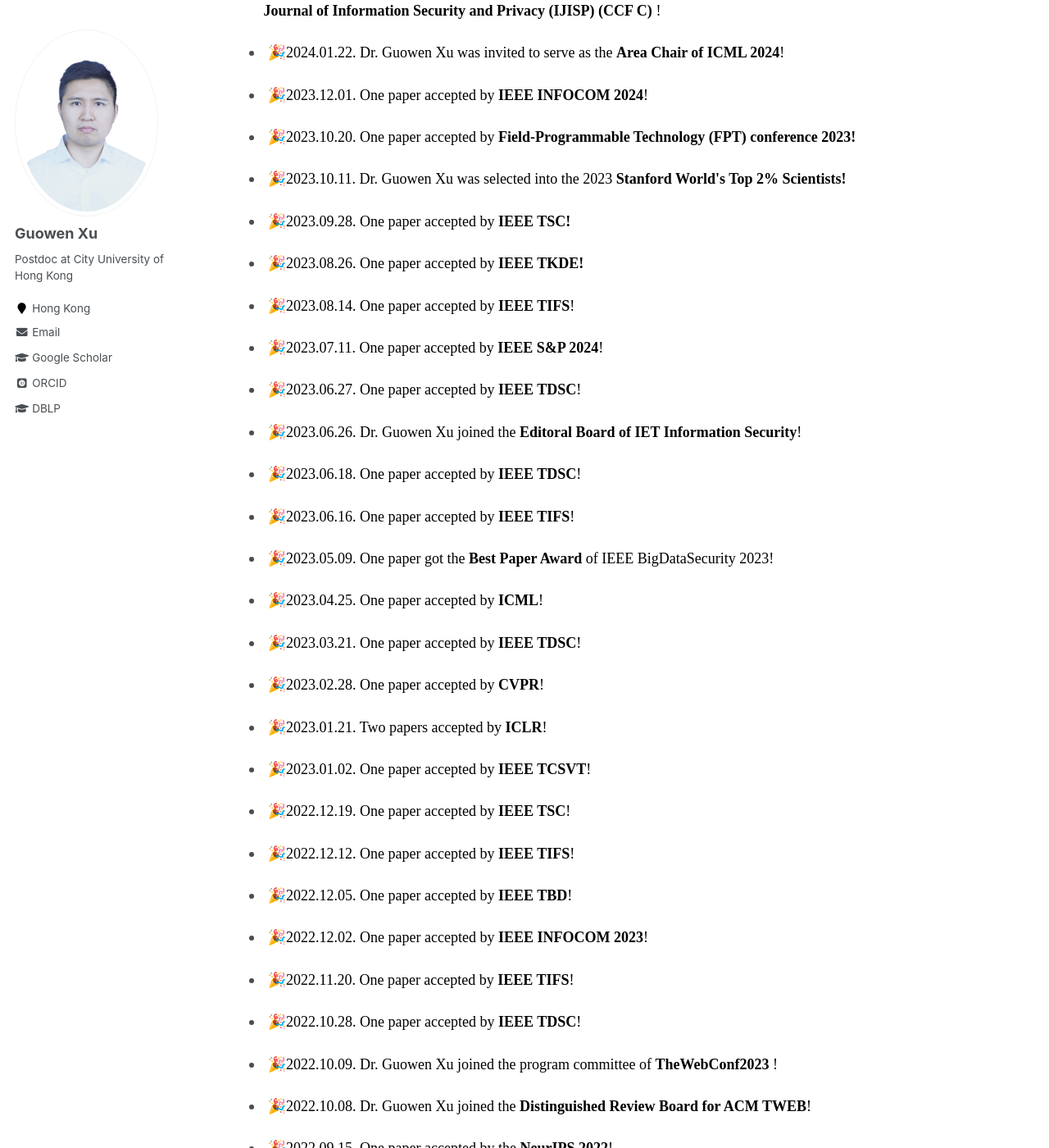
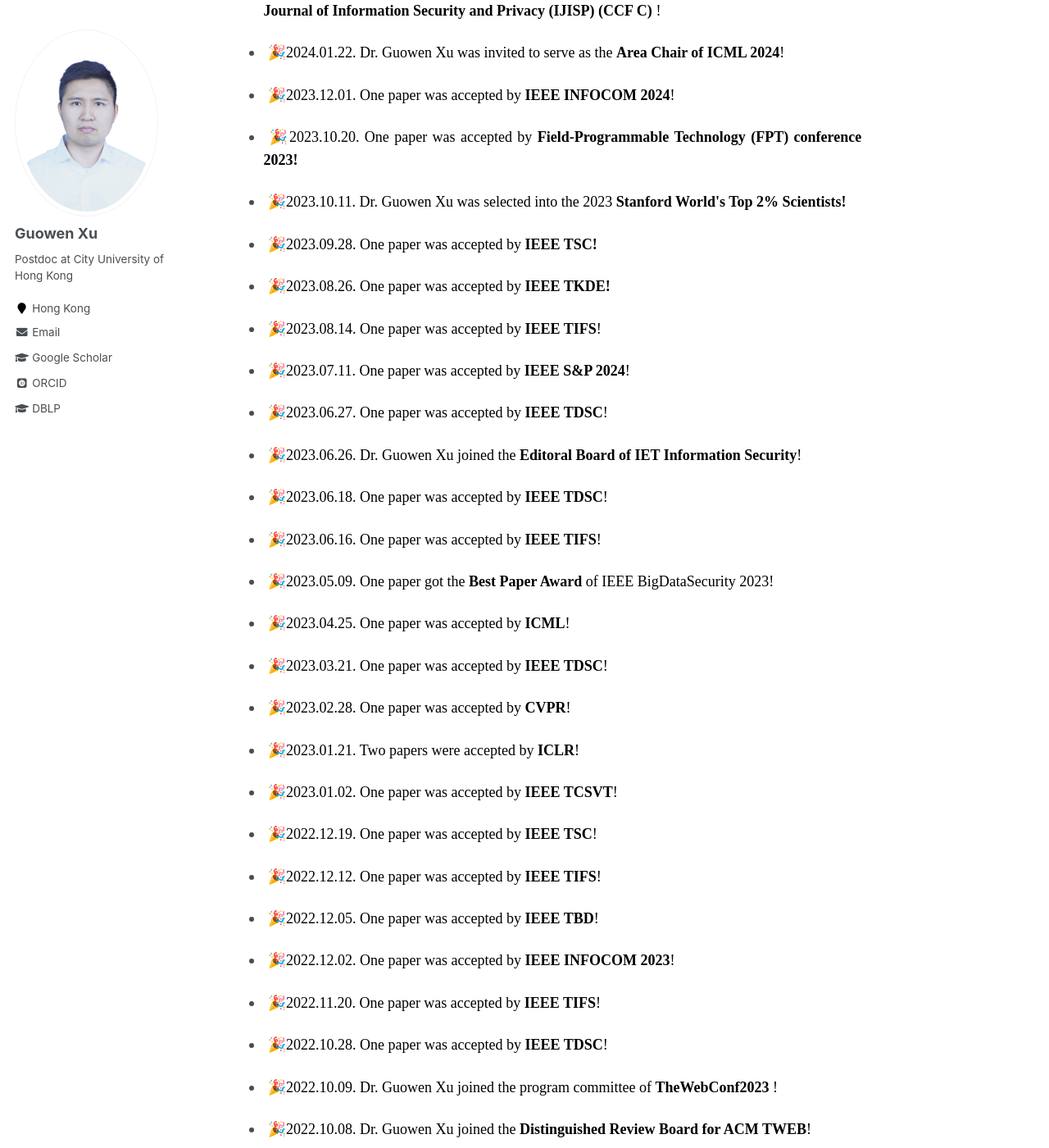
Before and after one commit to Guowen-xu/guowen-xu.github.io, a Jekyll site: the page built from _pages/about.md, in a window 1280 px wide and 1400 px high, scrolled down 1138 px. Shown: the whole window at 82% size. Built offline with Jekyll 4.4.1, drawn with Linux system fonts in a browser that asks for light colours; some web fonts are replaced; some of the changed text lies outside the part shown.

Commit message:
Update about.md

```diff
--- a/_pages/about.md
+++ b/_pages/about.md
@@ -15,50 +15,50 @@ redirect_from:
 
   🔥 What's News
 ======
--    <p align="justify">&nbsp;🎉<font face="Times New Roman" color=black size=4>2024.04.02. Two papers  accepted by  <b>IEEE  TDSC</b>!</font></p>
--    <p align="justify">&nbsp;🎉<font face="Times New Roman" color=black size=4>2024.03.25. One paper accepted by <b>IEEE TIFS</b>!</font></p>
--    <p align="justify">&nbsp;🎉<font face="Times New Roman" color=black size=4>2024.03.21.  One paper accepted by  <b>the 54th Annual IEEE/IFIP International Conference on Dependable Systems and Networks (DSN 2024)</b>!</font></p>
+-    <p align="justify">&nbsp;🎉<font face="Times New Roman" color=black size=4>2024.04.02. Two papers were accepted by  <b>IEEE  TDSC</b>!</font></p>
+-    <p align="justify">&nbsp;🎉<font face="Times New Roman" color=black size=4>2024.03.25. One paperwas  accepted by <b>IEEE TIFS</b>!</font></p>
+-    <p align="justify">&nbsp;🎉<font face="Times New Roman" color=black size=4>2024.03.21.  One paper was accepted by  <b>the 54th Annual IEEE/IFIP International Conference on Dependable Systems and Networks (DSN 2024)</b>!</font></p>
 -   <p align="justify">&nbsp;🎉<font face="Times New Roman" color=black size=4>2024.03.07.  Dr. Guowen Xu was invited to serve as the  <b>Associate Editor of IEEE Transactions on Network and Service Management</b>!</font></p>
 - <p align="justify">&nbsp;🎉<font face="Times New Roman" color=black size=4>2024.03.06. Dr. Guowen Xu was invited to join the  <b> IEEE RAS Young Reviewers Program</b> as a Senior Reviewer!</font></p>
--   <p align="justify">&nbsp;🎉<font face="Times New Roman" color=black size=4>2024.02.24. One paper accepted by  <b>IEEE Transactions on Mobile Computing (TMC) </b>!</font></p>
+-   <p align="justify">&nbsp;🎉<font face="Times New Roman" color=black size=4>2024.02.24. One paper was accepted by  <b>IEEE Transactions on Mobile Computing (TMC) </b>!</font></p>
 -  <p align="justify">&nbsp;🎉<font face="Times New Roman" color=black size=4>2024.02.08. Dr. Guowen Xu was invited to serve as the  <b>program committee  member of the 40th Annual Computer Security Applications Conference (ACSAC 2024)</b>!</font></p>
 -  <p align="justify">&nbsp;🎉<font face="Times New Roman" color=black size=4>2024.02.02. Dr. Guowen Xu was invited to serve as the  <b> Consulting Associate Editor of IEEE Open Journal of Signal Processing </b>!</font></p>
--  <p align="justify">&nbsp;🎉<font face="Times New Roman" color=black size=4>2024.01.29. One paper accepted by  <b>International Conference on Robotics and Automation (ICRA 2024) </b>!</font></p>
+-  <p align="justify">&nbsp;🎉<font face="Times New Roman" color=black size=4>2024.01.29. One paper was accepted by  <b>International Conference on Robotics and Automation (ICRA 2024) </b>!</font></p>
 -  <p align="justify">&nbsp;🎉<font face="Times New Roman" color=black size=4>2024.01.27.  Dr. Guowen Xu was invited to serve as the  <b>Associate Editor of International Journal of Information Security and Privacy (IJISP) (CCF C) </b>!</font></p>
 - <p align="justify">&nbsp;🎉<font face="Times New Roman" color=black size=4>2024.01.22. Dr. Guowen Xu was invited to serve as the  <b>Area Chair of ICML 2024</b>!</font></p>
-- <p align="justify">&nbsp;🎉<font face="Times New Roman" color=black size=4>2023.12.01. One paper accepted by  <b>IEEE  INFOCOM 2024</b>!</font></p>
-- <p align="justify"> &nbsp;🎉<font face="Times New Roman" color=black size=4>2023.10.20. One paper accepted by <b>  Field-Programmable Technology (FPT) conference 2023!</b></font></p>
+- <p align="justify">&nbsp;🎉<font face="Times New Roman" color=black size=4>2023.12.01. One paper was accepted by  <b>IEEE  INFOCOM 2024</b>!</font></p>
+- <p align="justify"> &nbsp;🎉<font face="Times New Roman" color=black size=4>2023.10.20. One paper was accepted by <b>  Field-Programmable Technology (FPT) conference 2023!</b></font></p>
 - <p align="justify"> &nbsp;🎉<font face="Times New Roman" color=black size=4>2023.10.11. Dr. Guowen Xu was selected into the 2023 <b>Stanford World's Top 2% Scientists!</b></font></p>
-- <p align="justify"> &nbsp;🎉<font face="Times New Roman" color=black size=4>2023.09.28. One paper accepted by <b>IEEE TSC!</b></font></p>
-- <p align="justify"> &nbsp;🎉<font face="Times New Roman" color=black size=4>2023.08.26. One paper accepted by <b>IEEE TKDE!</b></font></p>
-- <p align="justify">&nbsp;🎉<font face="Times New Roman" color=black size=4>2023.08.14. One paper accepted by <b>IEEE TIFS</b>!</font></p>
--  <p align="justify">&nbsp;🎉<font face="Times New Roman" color=black size=4>2023.07.11. One paper  accepted by  <b>IEEE S&P 2024</b>!</font></p>
--  <p align="justify">&nbsp;🎉<font face="Times New Roman" color=black size=4>2023.06.27. One paper  accepted by  <b>IEEE  TDSC</b>!</font></p>
+- <p align="justify"> &nbsp;🎉<font face="Times New Roman" color=black size=4>2023.09.28. One paper was accepted by <b>IEEE TSC!</b></font></p>
+- <p align="justify"> &nbsp;🎉<font face="Times New Roman" color=black size=4>2023.08.26. One paper was accepted by <b>IEEE TKDE!</b></font></p>
+- <p align="justify">&nbsp;🎉<font face="Times New Roman" color=black size=4>2023.08.14. One paper was accepted by <b>IEEE TIFS</b>!</font></p>
+-  <p align="justify">&nbsp;🎉<font face="Times New Roman" color=black size=4>2023.07.11. One paper was accepted by  <b>IEEE S&P 2024</b>!</font></p>
+-  <p align="justify">&nbsp;🎉<font face="Times New Roman" color=black size=4>2023.06.27. One paper was  accepted by  <b>IEEE  TDSC</b>!</font></p>
 -  <p align="justify">&nbsp;🎉<font face="Times New Roman" color=black size=4>2023.06.26. Dr. Guowen Xu joined the <b>Editoral Board of  IET Information Security</b>!</font></p>
--  <p align="justify">&nbsp;🎉<font face="Times New Roman" color=black size=4>2023.06.18. One paper  accepted by  <b>IEEE TDSC</b>!</font></p>
--  <p align="justify">&nbsp;🎉<font face="Times New Roman" color=black size=4>2023.06.16. One paper accepted by  <b>IEEE TIFS</b>!</font></p>
+-  <p align="justify">&nbsp;🎉<font face="Times New Roman" color=black size=4>2023.06.18. One paper was accepted by  <b>IEEE TDSC</b>!</font></p>
+-  <p align="justify">&nbsp;🎉<font face="Times New Roman" color=black size=4>2023.06.16. One paper was accepted by  <b>IEEE TIFS</b>!</font></p>
 -  <p align="justify">&nbsp;🎉<font face="Times New Roman" color=black size=4>2023.05.09. One paper  got the <b>Best Paper Award</b> of IEEE BigDataSecurity 2023!</font></p>
--  <p align="justify">&nbsp;🎉<font face="Times New Roman" color=black size=4>2023.04.25. One paper  accepted by  <b>ICML</b>!</font></p>
--  <p align="justify">&nbsp;🎉<font face="Times New Roman" color=black size=4>2023.03.21. One paper  accepted by  <b>IEEE TDSC</b>!</font></p>
--  <p align="justify">&nbsp;🎉<font face="Times New Roman" color=black size=4>2023.02.28. One paper accepted by  <b> CVPR</b>!</font></p>
--  <p align="justify">&nbsp;🎉<font face="Times New Roman" color=black size=4>2023.01.21. Two papers accepted by  <b>ICLR</b>!</font></p>
--  <p align="justify">&nbsp;🎉<font face="Times New Roman" color=black size=4>2023.01.02. One paper accepted by  <b>IEEE TCSVT</b>!</font></p>
--  <p align="justify">&nbsp;🎉<font face="Times New Roman" color=black size=4>2022.12.19. One paper accepted by  <b>IEEE  TSC</b>!</font></p>
--  <p align="justify">&nbsp;🎉<font face="Times New Roman" color=black size=4>2022.12.12. One paper accepted by  <b>IEEE TIFS</b>!</font></p>
--  <p align="justify">&nbsp;🎉<font face="Times New Roman" color=black size=4>2022.12.05. One paper accepted by  <b>IEEE TBD</b>!</font></p>
--  <p align="justify">&nbsp;🎉<font face="Times New Roman" color=black size=4>2022.12.02. One paper accepted by  <b>IEEE  INFOCOM 2023</b>!</font></p>
--  <p align="justify">&nbsp;🎉<font face="Times New Roman" color=black size=4>2022.11.20. One paper accepted by  <b>IEEE  TIFS</b>!</font></p>
--  <p align="justify">&nbsp;🎉<font face="Times New Roman" color=black size=4>2022.10.28. One paper  accepted by  <b>IEEE TDSC</b>!</font></p>
+-  <p align="justify">&nbsp;🎉<font face="Times New Roman" color=black size=4>2023.04.25. One paper was accepted by  <b>ICML</b>!</font></p>
+-  <p align="justify">&nbsp;🎉<font face="Times New Roman" color=black size=4>2023.03.21. One paper was accepted by  <b>IEEE TDSC</b>!</font></p>
+-  <p align="justify">&nbsp;🎉<font face="Times New Roman" color=black size=4>2023.02.28. One paper was accepted by  <b> CVPR</b>!</font></p>
+-  <p align="justify">&nbsp;🎉<font face="Times New Roman" color=black size=4>2023.01.21. Two papers were accepted by  <b>ICLR</b>!</font></p>
+-  <p align="justify">&nbsp;🎉<font face="Times New Roman" color=black size=4>2023.01.02. One paper was accepted by  <b>IEEE TCSVT</b>!</font></p>
+-  <p align="justify">&nbsp;🎉<font face="Times New Roman" color=black size=4>2022.12.19. One paper was accepted by  <b>IEEE  TSC</b>!</font></p>
+-  <p align="justify">&nbsp;🎉<font face="Times New Roman" color=black size=4>2022.12.12. One paper was accepted by  <b>IEEE TIFS</b>!</font></p>
+-  <p align="justify">&nbsp;🎉<font face="Times New Roman" color=black size=4>2022.12.05. One paper was accepted by  <b>IEEE TBD</b>!</font></p>
+-  <p align="justify">&nbsp;🎉<font face="Times New Roman" color=black size=4>2022.12.02. One paper was accepted by  <b>IEEE  INFOCOM 2023</b>!</font></p>
+-  <p align="justify">&nbsp;🎉<font face="Times New Roman" color=black size=4>2022.11.20. One paper was accepted by  <b>IEEE  TIFS</b>!</font></p>
+-  <p align="justify">&nbsp;🎉<font face="Times New Roman" color=black size=4>2022.10.28. One paper was  accepted by  <b>IEEE TDSC</b>!</font></p>
 -  <p align="justify">&nbsp;🎉<font face="Times New Roman" color=black size=4>2022.10.09. Dr. Guowen Xu joined the program committee of  <b>TheWebConf2023 </b>!</font></p>
 -  <p align="justify">&nbsp;🎉<font face="Times New Roman" color=black size=4>2022.10.08. Dr. Guowen Xu joined the  <b>Distinguished Review Board for ACM TWEB</b>!</font></p>
--  <p align="justify">&nbsp;🎉<font face="Times New Roman" color=black size=4>2022.09.15. One paper  accepted by the  <b>NeurIPS 2022</b>!</font></p>
--  <p align="justify">&nbsp;🎉<font face="Times New Roman" color=black size=4>2022.08.27. One paper  accepted by  <b>ACM CCS
+-  <p align="justify">&nbsp;🎉<font face="Times New Roman" color=black size=4>2022.09.15. One paper  was accepted by the  <b>NeurIPS 2022</b>!</font></p>
+-  <p align="justify">&nbsp;🎉<font face="Times New Roman" color=black size=4>2022.08.27. One paper was  accepted by  <b>ACM CCS
 2022</b>!</font></p>
--  <p align="justify">&nbsp;🎉<font face="Times New Roman" color=black size=4>2022.08.22. One paper  accepted by  <b>IEEE TDSC</b>!</font></p>
--  <p align="justify">&nbsp;🎉<font face="Times New Roman" color=black size=4>2022.07.12. One paper accepted by  <b>IEEE TIFS</b>!</font></p>
--  <p align="justify">&nbsp;🎉<font face="Times New Roman" color=black size=4>2022.07.04. One paper accepted by  <b>ECCV 2022</b>!</font></p>
--  <p align="justify">&nbsp;🎉<font face="Times New Roman" color=black size=4>2022.06.30. One paper accepted by  <b>ACM MM 2022</b>!</font></p>
--  <p align="justify">&nbsp;🎉<font face="Times New Roman" color=black size=4>2022.03.01. One paper accepted by  <b>IEEE TITS</b>!</font></p>
+-  <p align="justify">&nbsp;🎉<font face="Times New Roman" color=black size=4>2022.08.22. One paper was accepted by  <b>IEEE TDSC</b>!</font></p>
+-  <p align="justify">&nbsp;🎉<font face="Times New Roman" color=black size=4>2022.07.12. One paper was accepted by  <b>IEEE TIFS</b>!</font></p>
+-  <p align="justify">&nbsp;🎉<font face="Times New Roman" color=black size=4>2022.07.04. One paper was accepted by  <b>ECCV 2022</b>!</font></p>
+-  <p align="justify">&nbsp;🎉<font face="Times New Roman" color=black size=4>2022.06.30. One paper was accepted by  <b>ACM MM 2022</b>!</font></p>
+-  <p align="justify">&nbsp;🎉<font face="Times New Roman" color=black size=4>2022.03.01. One paper was accepted by  <b>IEEE TITS</b>!</font></p>
 
 
 
```
